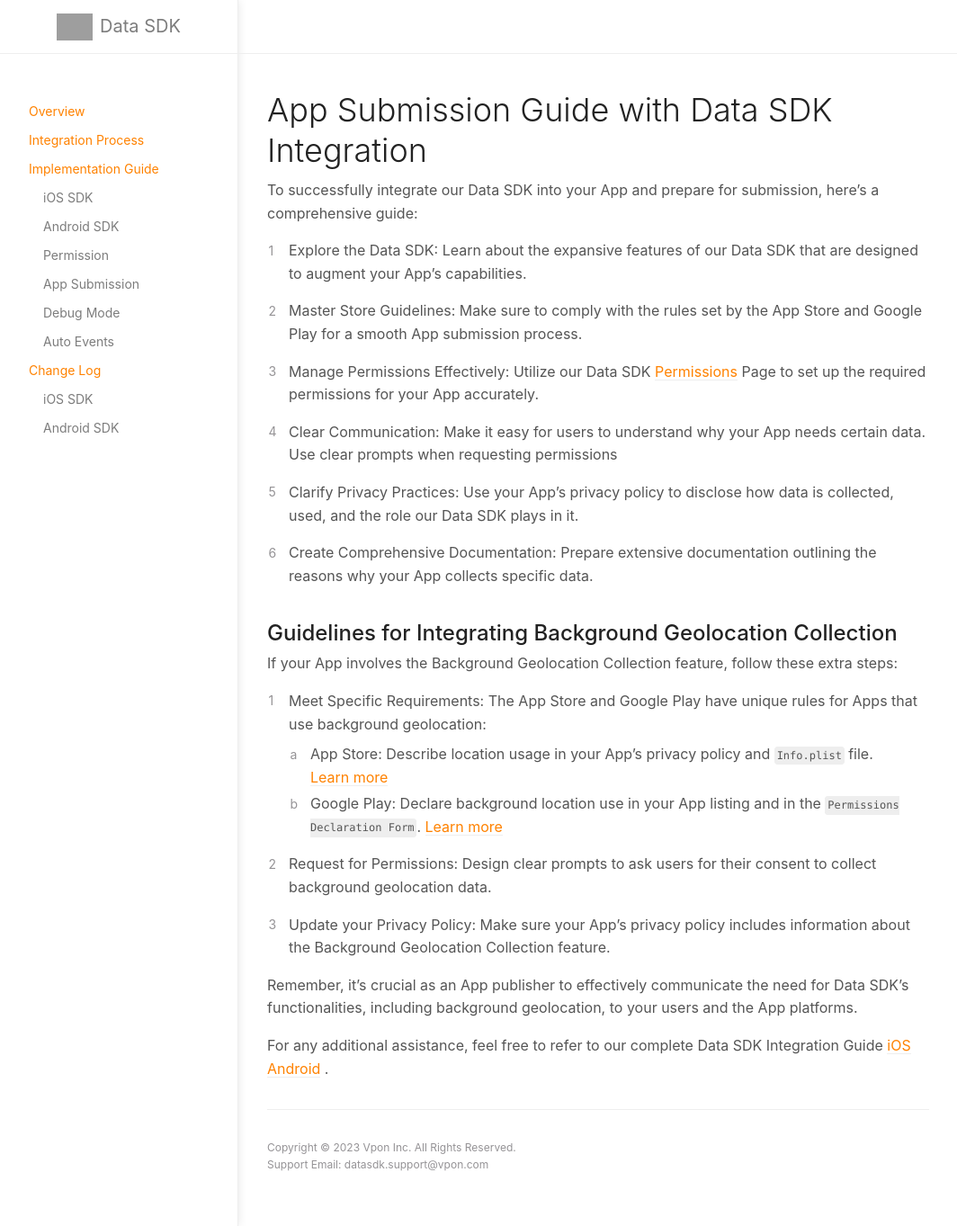
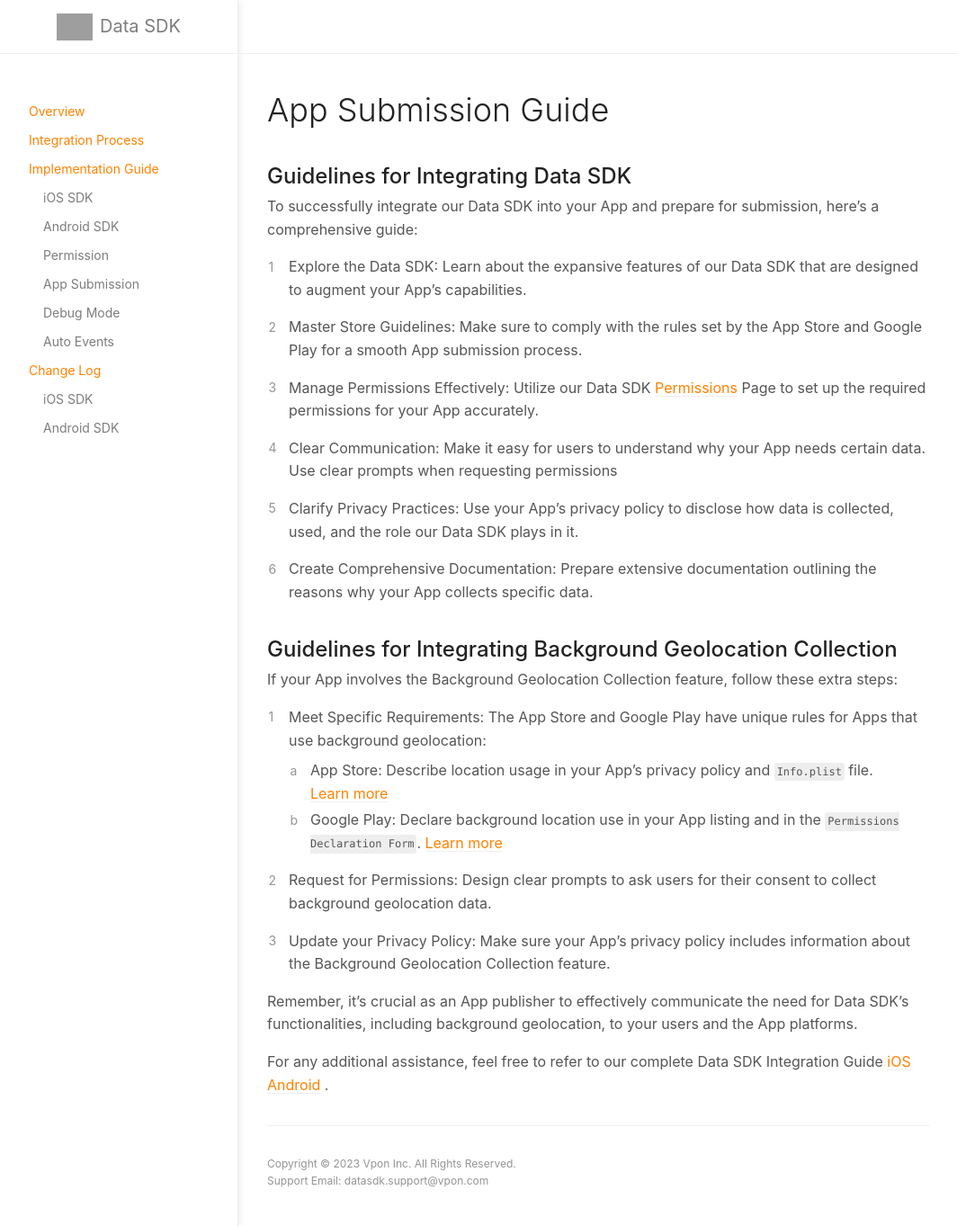
Before and after one commit to vpon-data/data-sdk, a Jekyll site: the page built from docs/AppSubmission.md, in a window 1280 px wide and 1363 px high. Shown: the whole window at 90% size, without its empty margins (107-1171 px from the left). Built offline with Jekyll 4.4.1, drawn with Linux system fonts in a browser that asks for light colours; grey boxes are pictures that could not be loaded.

Commit message:
Update App submission

```diff
--- a/docs/AppSubmission.md
+++ b/docs/AppSubmission.md
@@ -8,7 +8,8 @@ permalink:       /app_submission
 lang:           "en"
 ---
 
-# App Submission Guide with Data SDK Integration
+# App Submission Guide
+## Guidelines for Integrating Data SDK
 
 To successfully integrate our Data SDK into your App and prepare for submission, here's a comprehensive guide:
 
```
